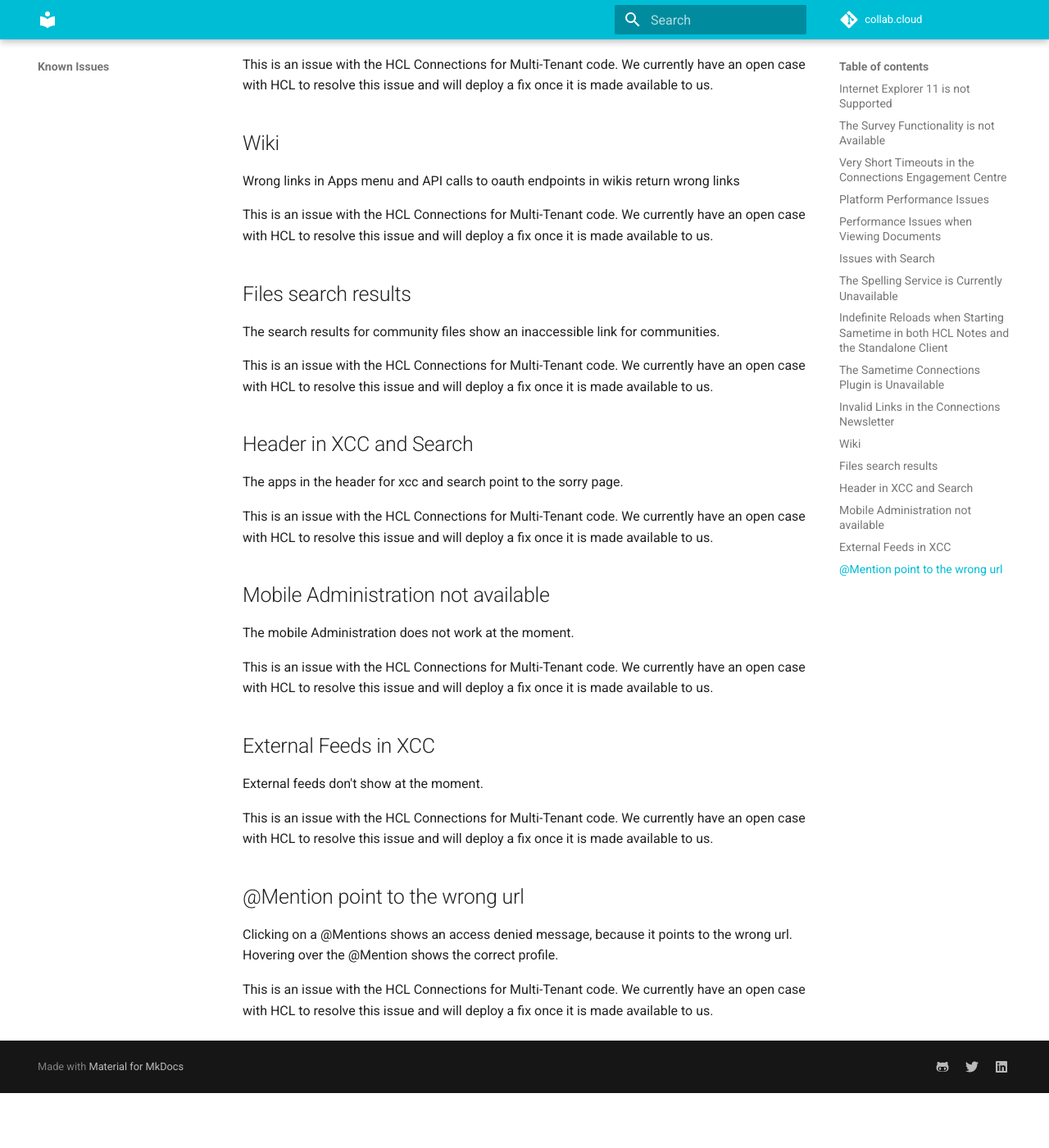
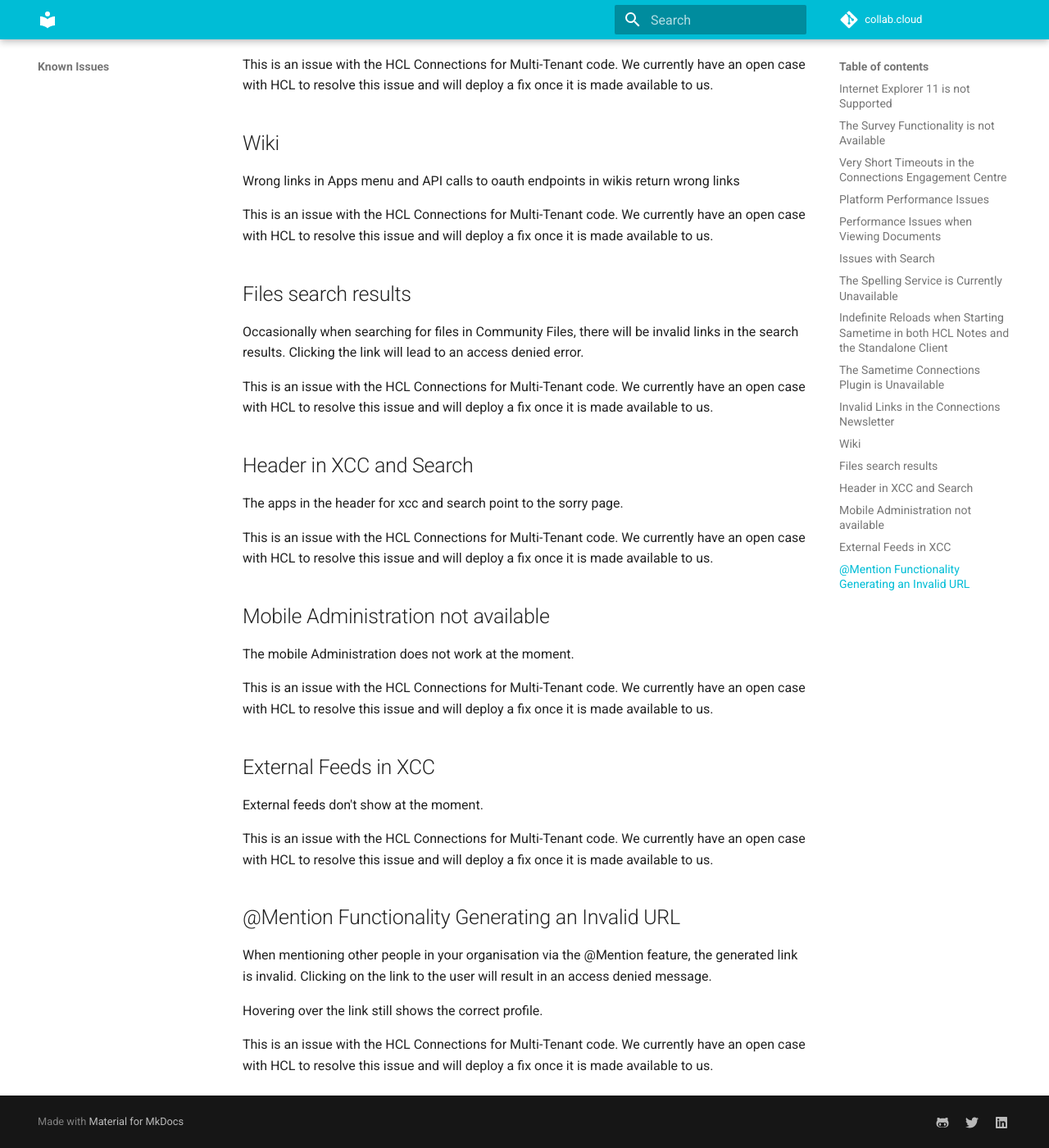
Before and after one commit to collabdotcloud/docs.collab.cloud, an MkDocs documentation site: the page built from docs/help/known-issues.md, in a window 1280 px wide and 1400 px high, scrolled down 2907 px. Shown: the whole window at 82% size. Built offline with MkDocs 1.6.1 and Material for MkDocs 9.7.7, drawn with Linux system fonts in a browser that asks for light colours; before the commit the page ends 4240 px from its top, so only the background shows below that.

Commit message:
Added content to known-issues page

```diff
--- a/docs/help/known-issues.md
+++ b/docs/help/known-issues.md
@@ -75,7 +75,7 @@
 
 ## Files search results
 
-The search results for community files show an inaccessible link for communities.
+Occasionally when searching for files in Community Files, there will be invalid links in the search results. Clicking the link will lead to an access denied error.
 
 This is an issue with the HCL Connections for Multi-Tenant code. We currently have an open case with HCL to resolve this issue and will deploy a fix once it is made available to us.
 
@@ -96,8 +96,9 @@
 External feeds don't show at the moment.
 
 This is an issue with the HCL Connections for Multi-Tenant code. We currently have an open case with HCL to resolve this issue and will deploy a fix once it is made available to us.
-## @Mention point to the wrong url
+## @Mention Functionality Generating an Invalid URL
+When mentioning other people in your organisation via the @Mention feature, the generated link is invalid. Clicking on the link to the user will result in an access denied message.
 
-Clicking on a @Mentions shows an access denied message, because it points to the wrong url. Hovering over the @Mention shows the correct profile.
+Hovering over the link still shows the correct profile.
 
 This is an issue with the HCL Connections for Multi-Tenant code. We currently have an open case with HCL to resolve this issue and will deploy a fix once it is made available to us.
```
